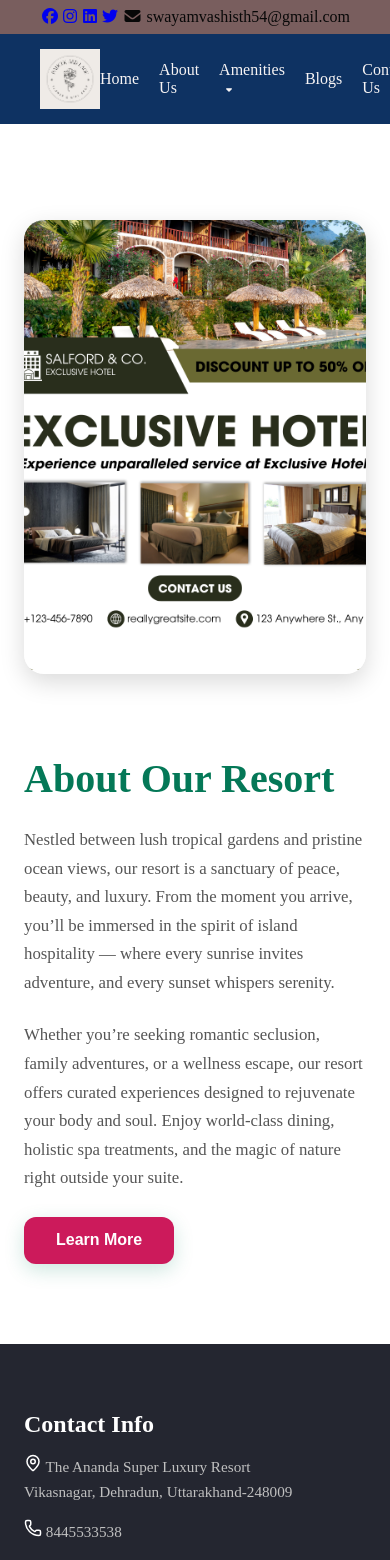
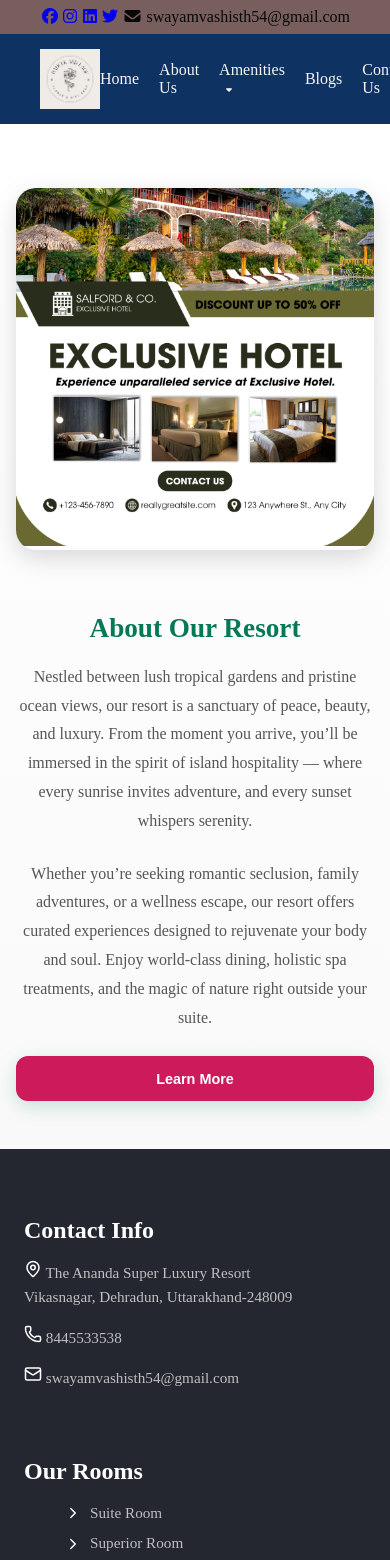
Before and after one commit to SwayamVashisth/Ananda-Resort_Website, a React (Vite) app: page /pages/About in a window 390 px wide. Shown: the top 1560 px of the page. Built offline with nearby package versions, Linux system fonts and the light colour scheme.

Commit message:
Updated Features /design

```diff
--- a/src/components/AboutResort.css
+++ b/src/components/AboutResort.css
@@ -1,21 +1,23 @@
 .about-section {
-  background-color: #ffffff;
+  background: linear-gradient(180deg, #ffffff 0%, #f9f9f9 100%);
   color: #333;
-  padding: 5rem 1.5rem;
+  padding: clamp(2rem, 5vw, 6rem) 1.5rem; /* adaptive padding */
 }
 
 .about-container {
   display: grid;
   grid-template-columns: 1fr;
+  gap: clamp(1.5rem, 4vw, 3rem);
   max-width: 1200px;
   margin: 0 auto;
-  gap: 3rem;
   align-items: center;
+  text-align: center;
 }
 
 @media (min-width: 768px) {
   .about-container {
     grid-template-columns: repeat(2, 1fr);
+    text-align: left;
   }
 }
 
@@ -28,7 +30,8 @@
 
 .about-image img {
   width: 100%;
-  height: 450px;
+  height: auto; /* keeps proportions */
+  max-height: 500px;
   object-fit: cover;
   transition: transform 0.5s ease;
 }
@@ -38,27 +41,33 @@
 }
 
 /* Text styling */
+.about-text {
+  max-width: 600px;
+  margin: 0 auto;
+}
+
 .about-text h2 {
-  font-size: 2.5rem;
+  font-size: clamp(1.8rem, 2.5vw, 2.8rem); /* scales with screen size */
   color: #047857; /* emerald shade */
-  margin-bottom: 1.5rem;
+  margin-bottom: 1.2rem;
   font-weight: 700;
 }
 
 .about-text p {
   color: #555;
-  line-height: 1.7;
-  font-size: 1.05rem;
+  line-height: 1.8;
+  font-size: clamp(1rem, 1.2vw, 1.1rem);
   margin-bottom: 1.5rem;
 }
 
+/* Button */
 .about-button {
   background-color: #cc1a5b;
   color: white;
   border: none;
   padding: 0.9rem 2rem;
   border-radius: 12px;
-  font-size: 1rem;
+  font-size: clamp(0.9rem, 1vw, 1rem);
   font-weight: 600;
   cursor: pointer;
   transition: all 0.3s ease;
@@ -69,3 +78,29 @@
   background-color: #065f46;
   transform: translateY(-2px);
 }
+
+.about-button:active {
+  transform: translateY(1px);
+}
+
+/* Tablet adjustments */
+@media (max-width: 768px) {
+  .about-text {
+    margin-top: 1rem;
+  }
+}
+
+/* Mobile tweaks */
+@media (max-width: 480px) {
+  .about-section {
+    padding: 3rem 1rem;
+  }
+
+  .about-text h2 {
+    font-size: 1.7rem;
+  }
+
+  .about-button {
+    width: 100%;
+  }
+}
```
